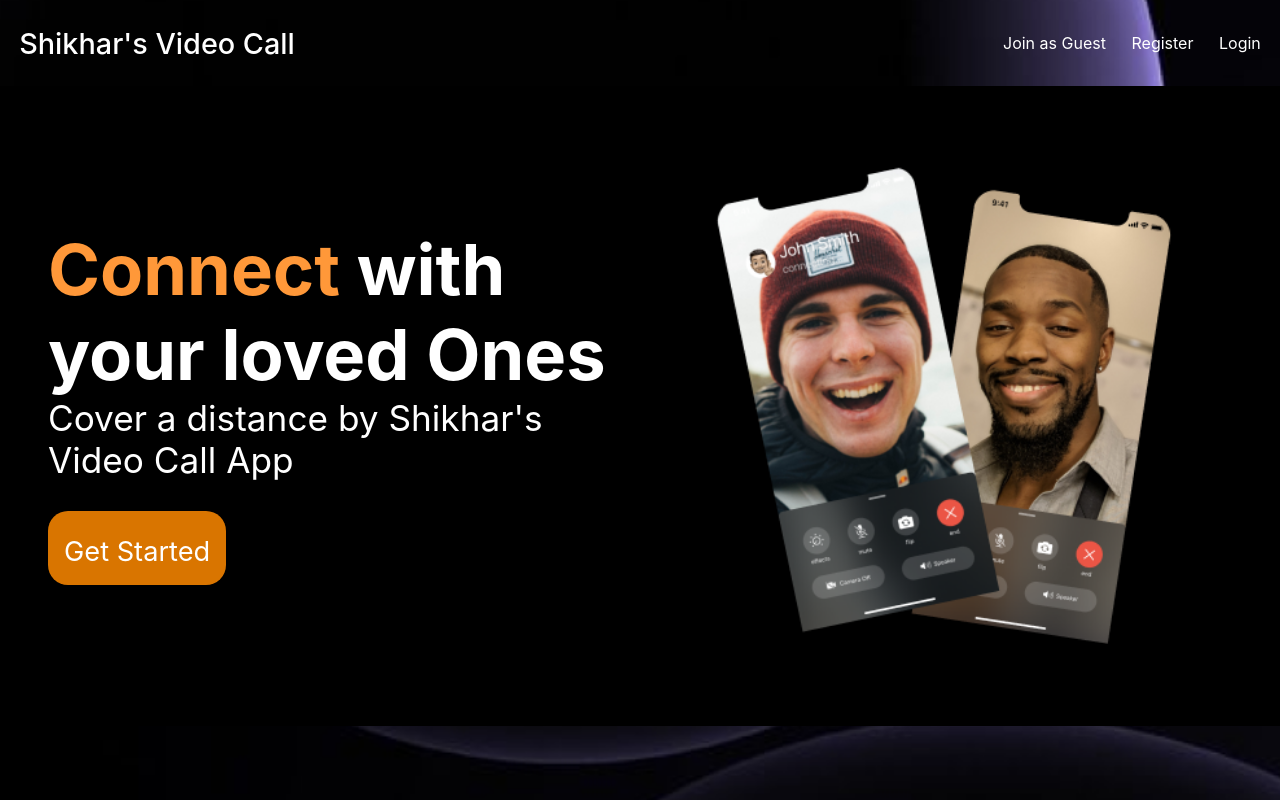
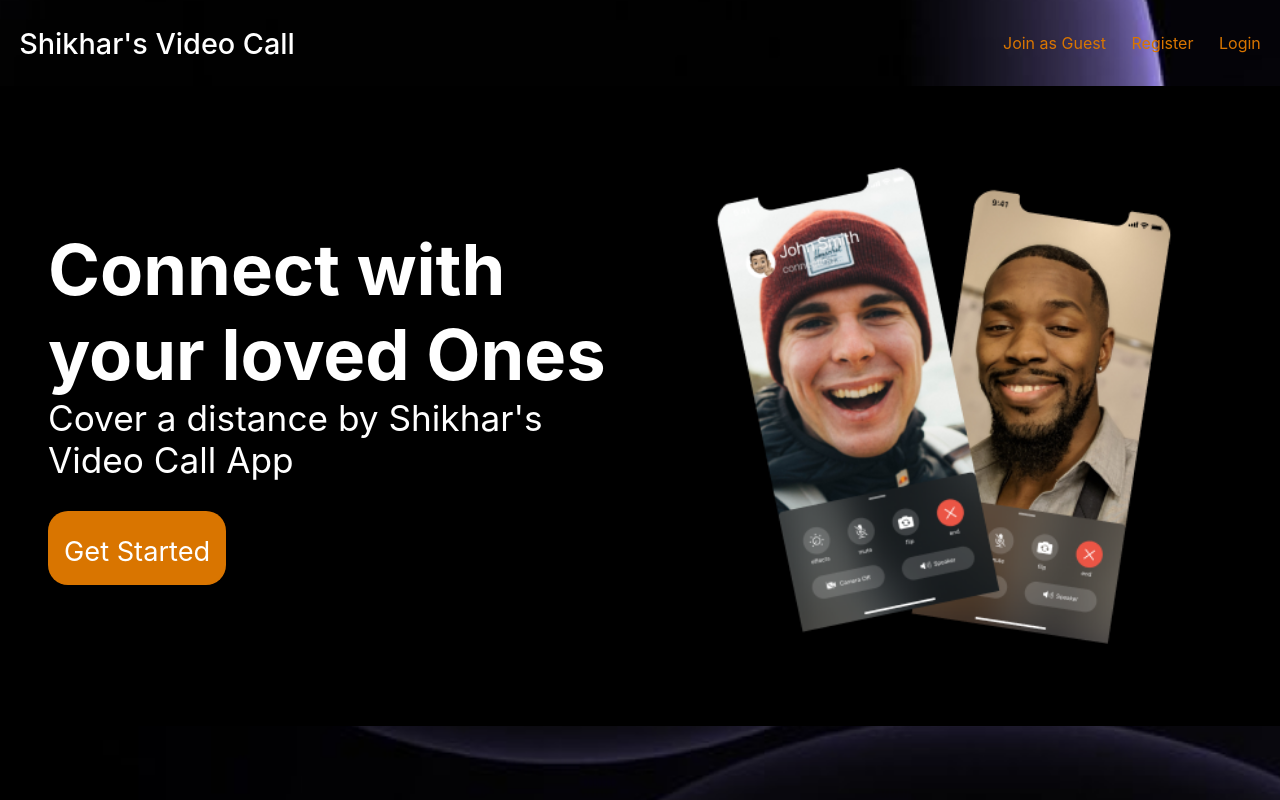
Before and after one commit to myselfshikhar/video-call-meeting, a React (Vite) app in the folder frontend/: page / in a window 1280 px wide. Built offline with nearby package versions, Linux system fonts and the light colour scheme.

Commit message:
ADDED STYLES

```diff
--- a/frontend/src/pages/landing.jsx
+++ b/frontend/src/pages/landing.jsx
@@ -15,15 +15,16 @@ export default function LandingPage() {
                 <div className='navlist'>
                     <p onClick={() => {
                         router("/aljk23")
-                    }}>Join as Guest</p>
+                    }}style={{ color: "#D97500" }}>Join as Guest</p>
                     <p onClick={() => {
                         router("/auth")
 
-                    }}>Register</p>
+                    }}style={{ color: "#D97500" }}>Register</p>
                     <div onClick={() => {
                         router("/auth")
 
-                    }} role='button'>
+
+                    }} role='button' style={{ color: "#D97500" }}>
                         <p>Login</p>
                     </div>
                 </div>
@@ -32,7 +33,7 @@ export default function LandingPage() {
 
             <div className="landingMainContainer">
                 <div>
-                    <h1><span style={{ color: "#FF9839" }}>Connect</span> with your loved Ones</h1>
+                    <h1><span style={{ color: "white" }}>Connect</span> with your loved Ones</h1>
 
                     <p>Cover a distance by Shikhar's Video Call App</p>
                     <div role='button'>
```
